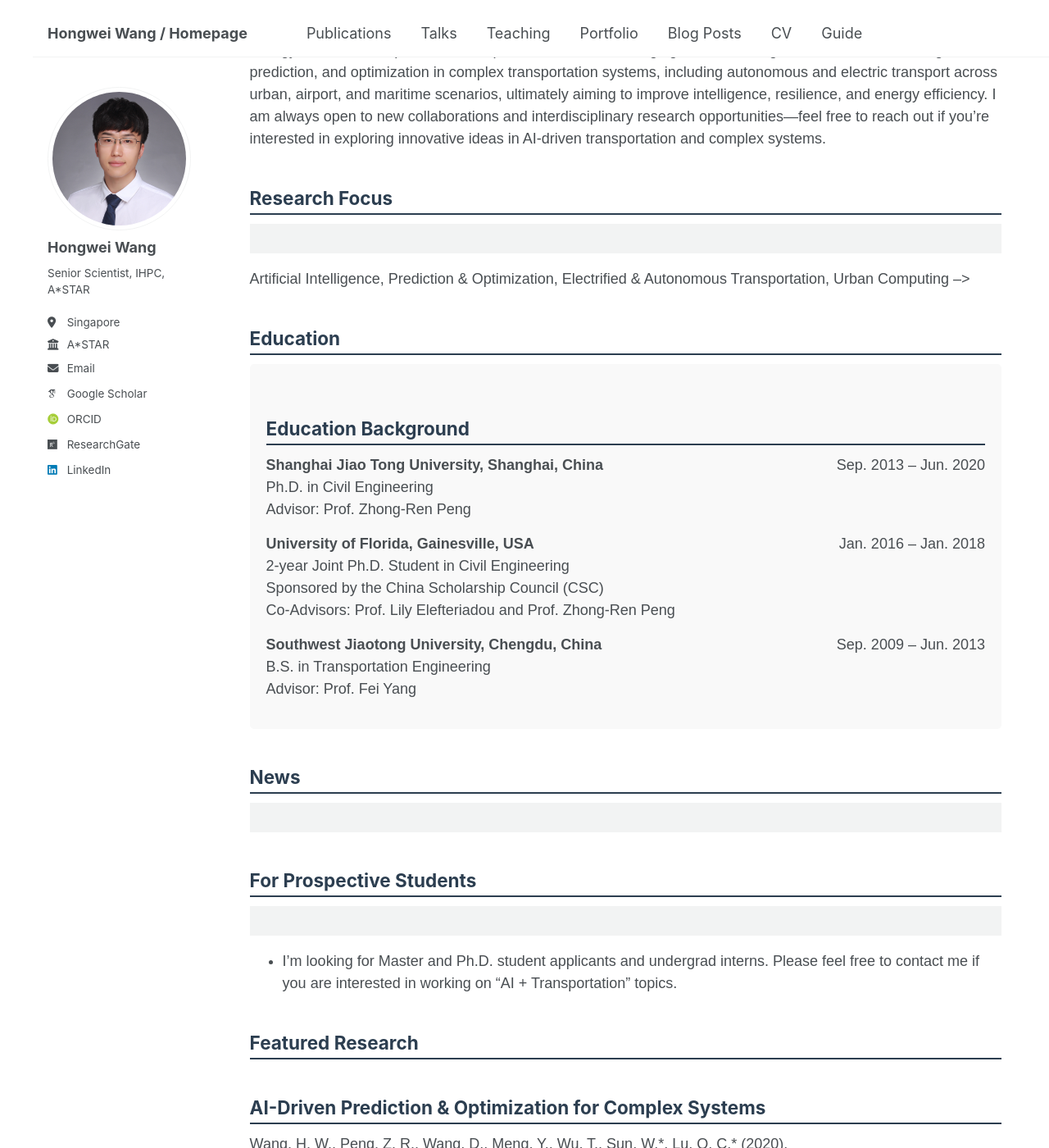
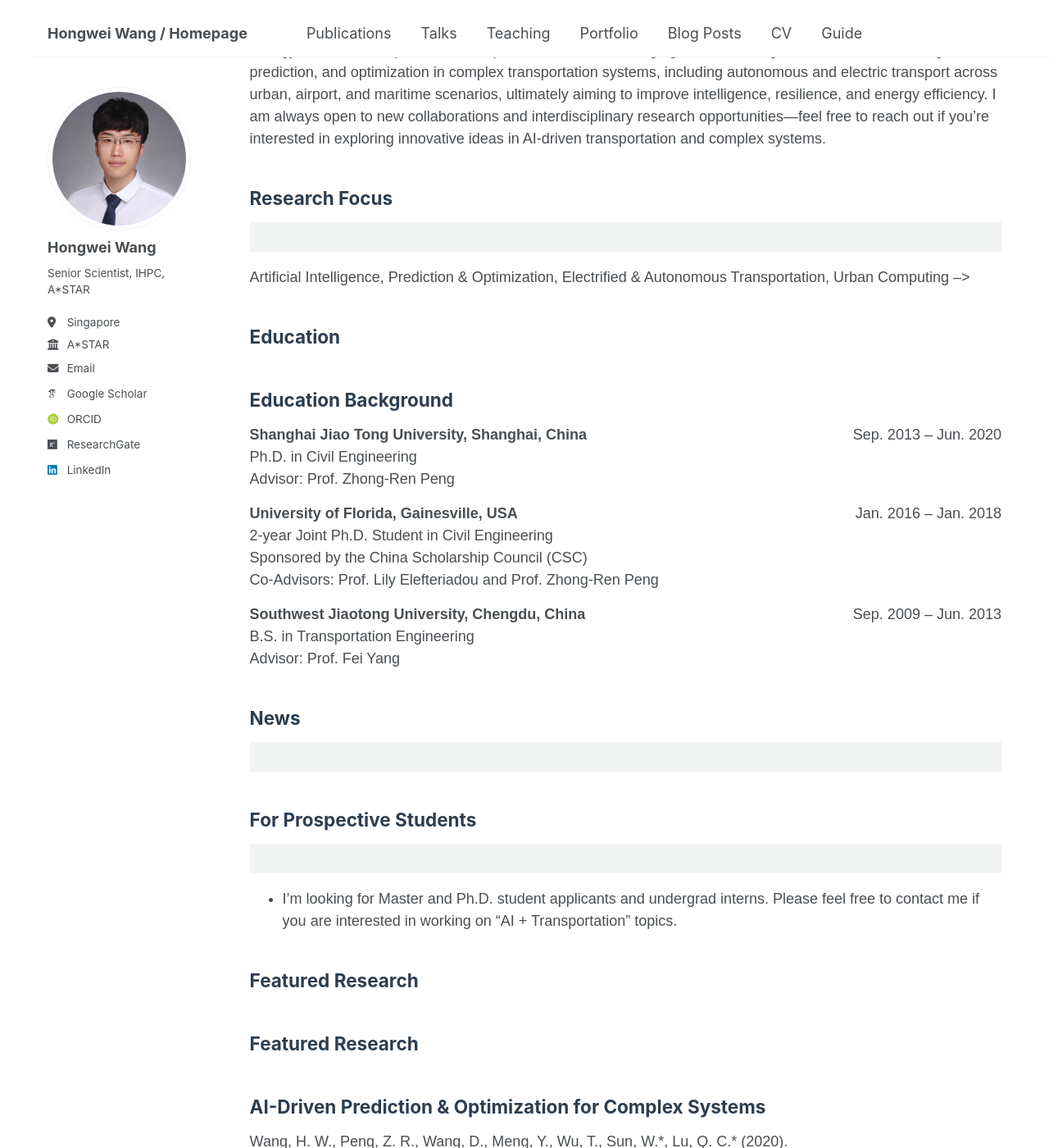
Before and after one commit to hongweiwang-lab/hongweiwang-lab.github.io, a Jekyll site: the page built from _pages/about.md, in a window 1280 px wide and 1400 px high, scrolled down 643 px. Shown: the whole window at 82% size. Built offline with Jekyll 4.4.1, drawn with Linux system fonts in a browser that asks for light colours; some web fonts are replaced.

Commit message:
Update about.md

```diff
--- a/_pages/about.md
+++ b/_pages/about.md
@@ -37,32 +37,27 @@ Artificial Intelligence, Prediction & Optimization, Electrified & Autonomous Tra
     <title>Education</title>
     <style>
         body { font-family: Arial, sans-serif; margin: 40px; }
-        h2 { color: #2c3e50; border-bottom: 2px solid #2c3e50; padding-bottom: 5px; }
-        .section { margin-bottom: 30px; padding: 20px; border-radius: 5px; background-color: #f9f9f9; }
+        h2 { color: #2c3e50; padding-bottom: 5px; }
         .education-item { margin-bottom: 15px; }
     </style>
 </head>
 <body>
-<!--     <h1>Education</h1> -->
-
-    <div class="section">
-        <h2>Education Background</h2>
-        <div class="education-item">
-            <strong>Shanghai Jiao Tong University, Shanghai, China</strong> <span style="float: right;">Sep. 2013 – Jun. 2020</span><br>
-            Ph.D. in Civil Engineering<br>
-            Advisor: Prof. Zhong-Ren Peng
-        </div>
-        <div class="education-item">
-            <strong>University of Florida, Gainesville, USA</strong> <span style="float: right;">Jan. 2016 – Jan. 2018</span><br>
-            2-year Joint Ph.D. Student in Civil Engineering<br>
-            Sponsored by the China Scholarship Council (CSC)<br>
-            Co-Advisors: Prof. Lily Elefteriadou and Prof. Zhong-Ren Peng
-        </div>
-        <div class="education-item">
-            <strong>Southwest Jiaotong University, Chengdu, China</strong> <span style="float: right;">Sep. 2009 – Jun. 2013</span><br>
-            B.S. in Transportation Engineering<br>
-            Advisor: Prof. Fei Yang
-        </div>
+    <h2>Education Background</h2>
+    <div class="education-item">
+        <strong>Shanghai Jiao Tong University, Shanghai, China</strong> <span style="float: right;">Sep. 2013 – Jun. 2020</span><br>
+        Ph.D. in Civil Engineering<br>
+        Advisor: Prof. Zhong-Ren Peng
+    </div>
+    <div class="education-item">
+        <strong>University of Florida, Gainesville, USA</strong> <span style="float: right;">Jan. 2016 – Jan. 2018</span><br>
+        2-year Joint Ph.D. Student in Civil Engineering<br>
+        Sponsored by the China Scholarship Council (CSC)<br>
+        Co-Advisors: Prof. Lily Elefteriadou and Prof. Zhong-Ren Peng
+    </div>
+    <div class="education-item">
+        <strong>Southwest Jiaotong University, Chengdu, China</strong> <span style="float: right;">Sep. 2009 – Jun. 2013</span><br>
+        B.S. in Transportation Engineering<br>
+        Advisor: Prof. Fei Yang
     </div>
 </body>
 </html>
@@ -103,6 +98,8 @@ Artificial Intelligence, Prediction & Optimization, Electrified & Autonomous Tra
     </style>
 </head>
 <body>
+    <h2>Featured Research</h2>
+</body>
 <!--     <h1>Research Publications</h1> -->
 
     <h2>AI-Driven Prediction & Optimization for Complex Systems</h2>
```
